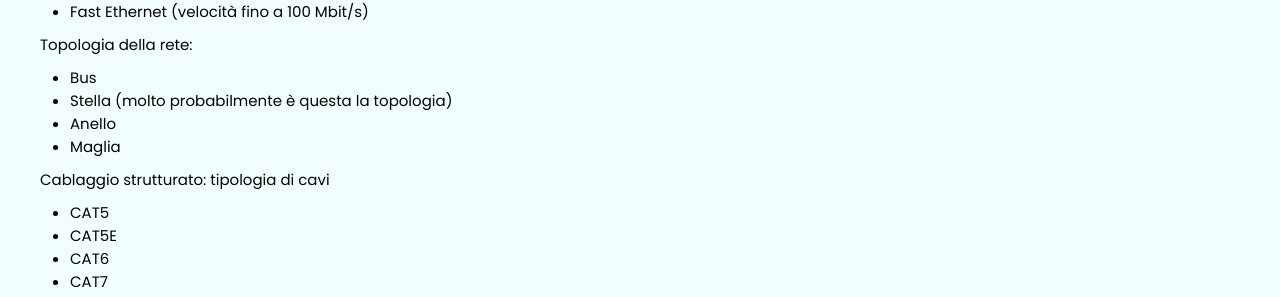
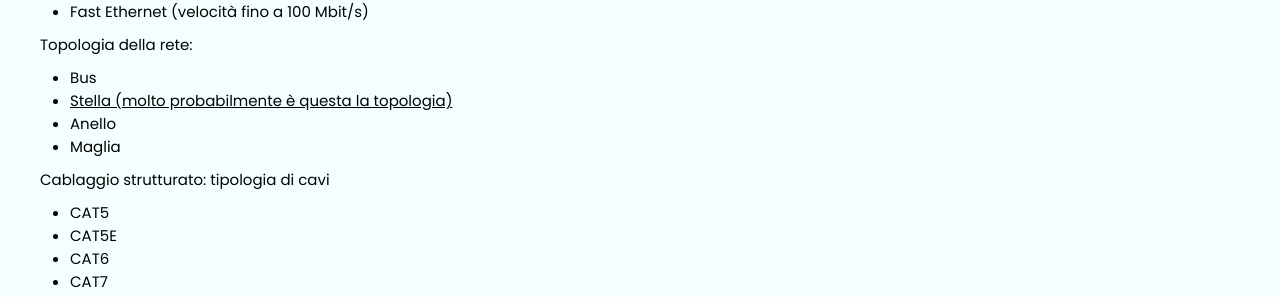
Before and after one commit to carmelocastiglione/carmelocastiglione.github.io, a Jekyll site: the page built from sistemireti.markdown, in a window 1280 px wide. Shown: the part 625-922 px from the top of the page. Built offline with Jekyll 4.4.1, drawn with Linux system fonts in a browser that asks for light colours.

Commit message:
Aggiunto stile underline

```diff
--- a/_sass/main.scss
+++ b/_sass/main.scss
@@ -27,6 +27,10 @@
   min-height: 100vh;
   display: flex;
   flex-direction: column;
+}
+
+u {
+  text-decoration-line: underline;
 }
 
 p {
```
